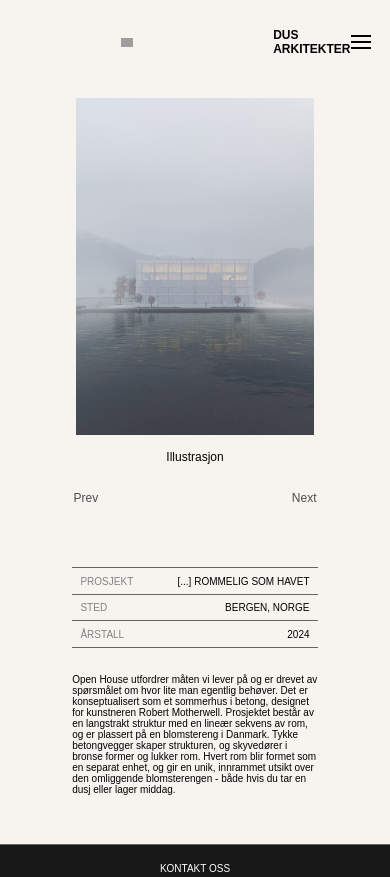
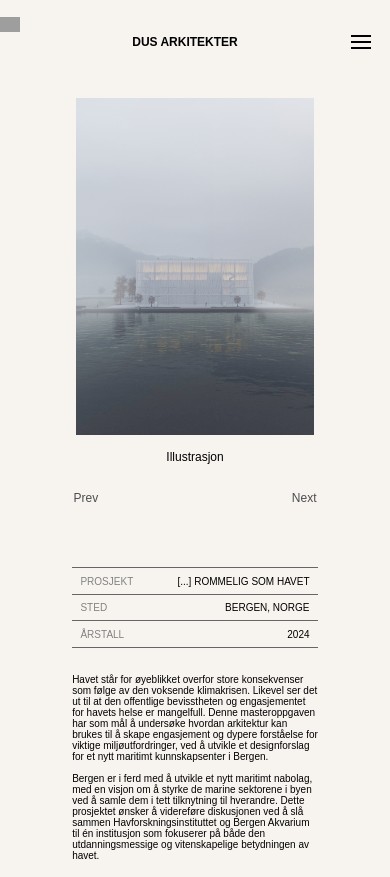
Before and after one commit to synnehoyvik/duswebsite, a plain HTML site: page masteroppgave.html in a window 390 px wide. Shown: the top 877 px of the page. Drawn offline with nearby package versions, Linux system fonts and the light colour scheme; grey boxes are pictures that could not be loaded; a web font is replaced by a local one.

Commit message:
Beskrivelse av endringene

```diff
--- a/css/sitecss.css
+++ b/css/sitecss.css
@@ -37,6 +37,13 @@ header {
   height: 10vh; /* Mer passende høyde for headeren */
   background-color: #F7F4F0; /* Valgfri bakgrunnsfarge */
   z-index: 100; /* Sørg for at headeren er over innhold */
+}
+
+.logohjem {
+  position: fixed;
+  top: 2%;
+  left: 10%;
+  width: 5%;
 }
 
 li {
--- a/masteroppgave.html
+++ b/masteroppgave.html
@@ -114,14 +114,16 @@
         "[...] rommelig som havet",
         [
           ["img/masteroppgave/master_render.jpeg", "Illustrasjon"],
+          ["img/masteroppgave/situasjonsplan.jpg", "Situasjonsplan"],
           ["img/masteroppgave/fasadeutsnitt.jpg", "Fasadeutsnitt"],
+          ["img/masteroppgave/konstruksjonsprinsipp.jpg", "Konstruksjonsprinsipp"],
         ],
         [
           ["PROSJEKT", "<span style='color: black;'>[...] ROMMELIG SOM HAVET</span>"],
           ["STED", "<span style='color: black;'>BERGEN, NORGE</span>"],
           ["ÅRSTALL", "<span style='color: black;'>2024</span>"],
         ],
-        "Open House utfordrer måten vi lever på og er drevet av spørsmålet om hvor lite man egentlig behøver. Det er konseptualisert som et sommerhus i betong, designet for kunstneren Robert Motherwell. Prosjektet består av en langstrakt struktur med en lineær sekvens av rom, og er plassert på en blomstereng i Danmark. Tykke betongvegger skaper strukturen, og skyvedører i bronse former og lukker rom. Hvert rom blir formet som en separat enhet, og gir en unik, innrammet utsikt over den omliggende blomsterengen - både hvis du tar en dusj eller lager middag. "
+        "Havet står for øyeblikket overfor store konsekvenser som følge av den voksende klimakrisen. Likevel ser det ut til at den offentlige bevisstheten og engasjementet for havets helse er mangelfull. Denne masteroppgaven har som mål å undersøke hvordan arkitektur kan brukes til å skape engasjement og dypere forståelse for viktige miljøutfordringer, ved å utvikle et designforslag for et nytt maritimt kunnskapsenter i Bergen. <br><br>Bergen er i ferd med å utvikle et nytt maritimt nabolag, med en visjon om å styrke de marine sektorene i byen ved å samle dem i tett tilknytning til hverandre. Dette prosjektet ønsker å videreføre diskusjonen ved å slå sammen Havforskningsinstituttet og Bergen Akvarium til én institusjon som fokuserer på både den utdanningsmessige og vitenskapelige betydningen av havet. "
       );
     </script>
     <div class="bakgrunnsbilde_parallax2">
```
Also changed, not shown: css/index.css (+5 -5 lines), img/masteroppgave/konstruksjonsprinsipp.jpg (added), img/masteroppgave/situasjonsplan.jpg (added).
